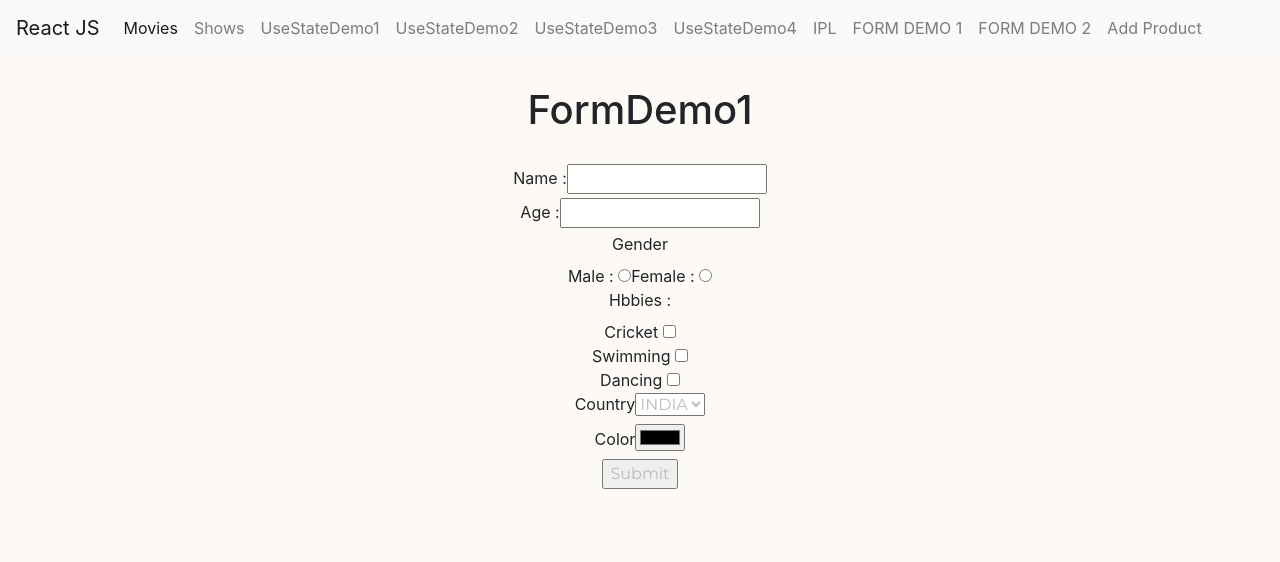
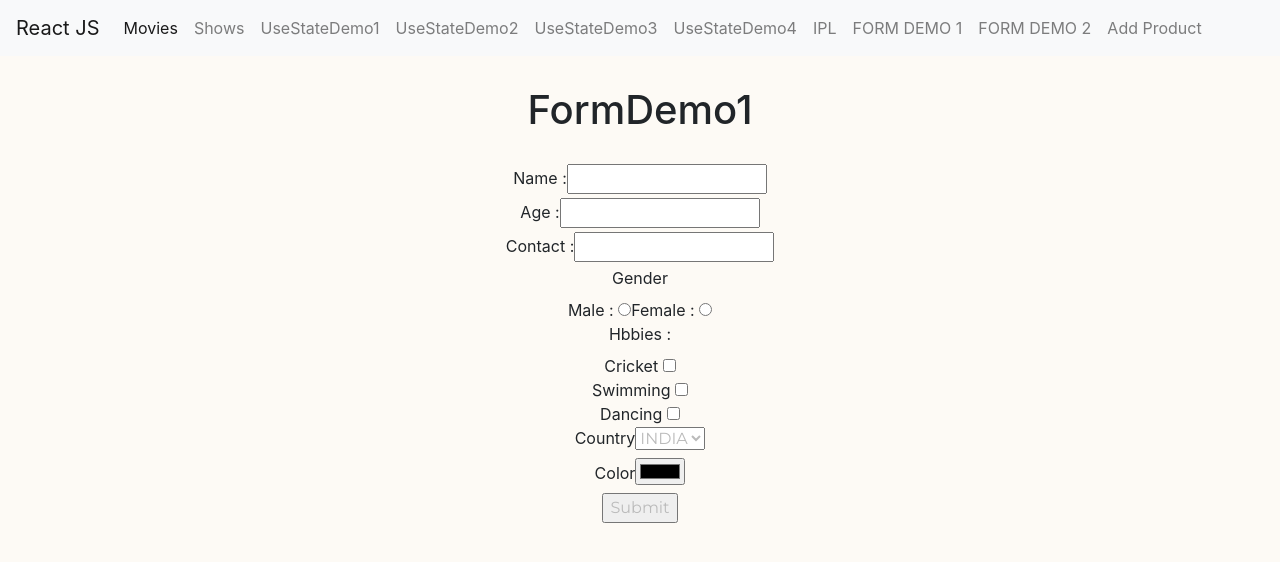
Before and after one commit to jaymjvaghasiya/learning-react, a React (Vite) app: page /formdemo1 in a window 1280 px wide. Shown: the top 562 px of the page. Built offline with nearby package versions, Linux system fonts and the light colour scheme.

Commit message:
third commit

```diff
--- a/src/components/form/FormDemo1.jsx
+++ b/src/components/form/FormDemo1.jsx
@@ -3,14 +3,53 @@ import { useForm } from 'react-hook-form'
 
 export const FormDemo1 = () => {
 
-    const {register, handleSubmit} = useForm();
+    const {register, handleSubmit, formState: {errors}} = useForm();
     const [output, setOutput] = useState({})
     const [isSubmited, setIsSubmited] = useState(false);
 
     const submitHandler = (data) => {
-        // console.log(data);
+        console.log(data);
         setOutput(data);
         setIsSubmited(true);
+    }
+
+    const validationSchema = {
+        name: {
+            required: {
+                value: true,
+                message: "Name is required."
+            }
+        },
+        age: {
+            required: {
+                value: true,
+                message: "Age is required."
+            },
+            validate: (value) => {
+                console.log(value);
+                return value >= 18 || "Minorities re not allowed here."
+            }
+        },
+        contace: {
+            required: {
+                value: true,
+                message: "contact is required."
+            },
+            pattern: {
+                value: /^[6-9]\d{9}$/,
+                message: "Invalide format"
+            }
+        },
+        hobbies: {
+            required: {
+                value: true,
+                message: "hobbies are required."
+            },
+            validate: (value) => {
+                console.log("value...", value);
+                return value?.length >= 2 || "Minimum 2 cities are required."
+            }
+        }
     }
 
   return (
@@ -19,11 +58,18 @@ export const FormDemo1 = () => {
         <form onSubmit={handleSubmit(submitHandler)}>
             <div>
                 <label>Name : </label>
-                <input type='text' {...register("name")} />
+                <input type='text' {...register("name", validationSchema.name)} />
+                <span>{errors.name?.message}</span>
             </div>
             <div>
                 <label>Age : </label>
-                <input type='text' {...register("age")} />
+                <input type='text' {...register("age", validationSchema.age)} />
+                <spa>{errors.age?.message}</spa>
+            </div>
+            <div>
+                <label>Contact : </label>
+                <input type='text' {...register("contact", validationSchema.contace)} />
+                <spa>{errors.contact?.message}</spa>
             </div>
             <div>
                 <label>Gender</label> <br/>
@@ -32,9 +78,10 @@ export const FormDemo1 = () => {
             </div>
             <div>
                 <label>Hbbies : </label> <br/>
-                Cricket <input type='checkbox' value="cricket" {...register("hobbies")} /> <br/>
-                Swimming <input type='checkbox' value="swimming" {...register("hobbies")} /> <br/>
-                Dancing <input type='checkbox' value="dancing" {...register("hobbies")} /> <br/>
+                Cricket <input type='checkbox' value="cricket" {...register("hobbies", validationSchema.hobbies)} /> <br/>
+                Swimming <input type='checkbox' value="swimming" {...register("hobbies", validationSchema.hobbies)} /> <br/>
+                Dancing <input type='checkbox' value="dancing" {...register("hobbies", validationSchema.hobbies)} /> <br/>
+                <spa>{errors.hobbies?.message}</spa>
             </div>
             <div>
                 <label>Country</label>
@@ -56,6 +103,7 @@ export const FormDemo1 = () => {
             isSubmited && <div style={{color: output.color}}><br/>
                     Name : {output.name} <br/>
                     Age : {output.age} <br/>
+                    Age : {output.contact} <br/>
                     gender : {output.gender} <br/>
                     Country : {output.country} <br/>
                     Hobbies :- <br/>
```
